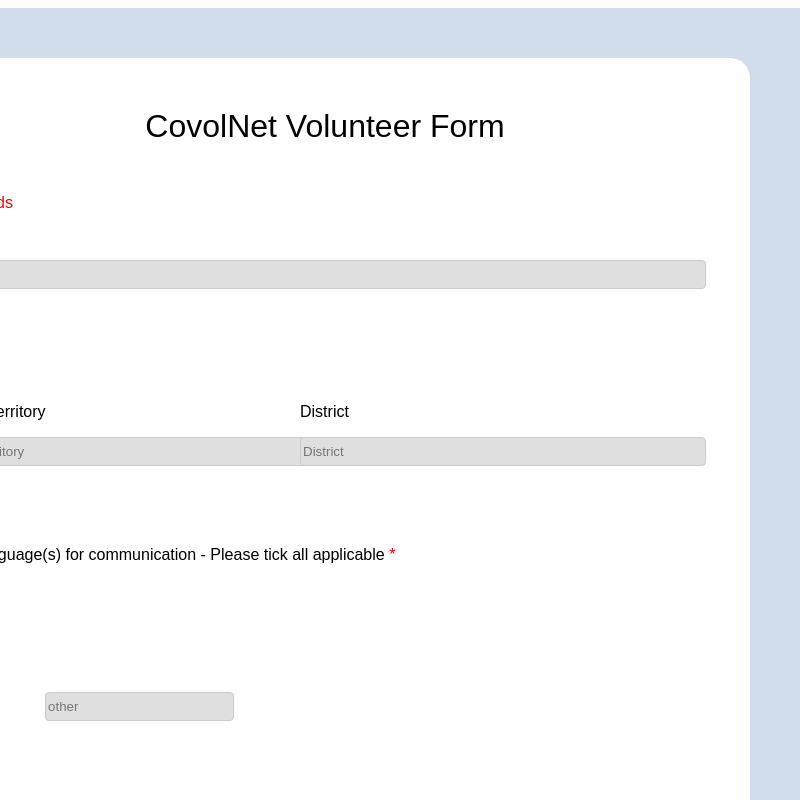
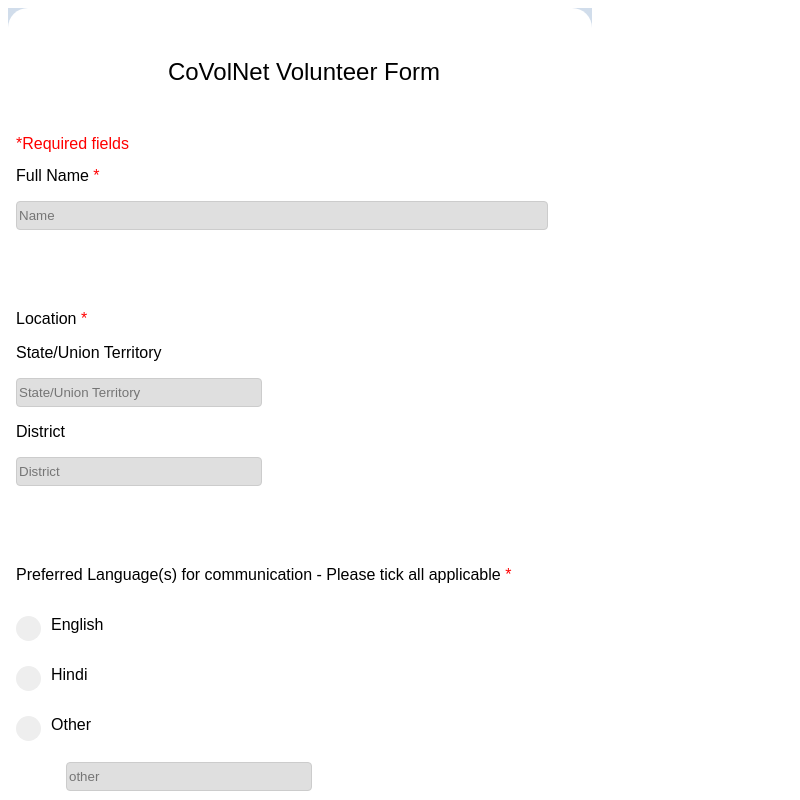
Before and after one commit to CoVolNet/CoVolNet, a React (Create React App) app: page / in a window 600 px wide. Shown: the top 800 px of the page, 800 px wide, since content can reach past the window. Built offline with nearby package versions, Linux system fonts and the light colour scheme.

Commit message:
making resposinve

```diff
--- a/src/components/input.css
+++ b/src/components/input.css
@@ -63,3 +63,8 @@
 .children {
   font-family: var(--font-family-montserrat);
 }
+@media only screen and (max-width: 600px) {
+  .children {
+    margin-right: 2rem;
+  }
+}
--- a/src/pages/volunteer.css
+++ b/src/pages/volunteer.css
@@ -14,11 +14,10 @@
   background-color: white;
   border-radius: 20px;
   padding-bottom: 90px;
-  padding-left: 50px;
 }
 .heading {
   font-family: "Montserrat", sans-serif;
-  padding: 50px;
+  padding: 50px 0px 50px 0px;
   text-align: center;
   font-size: xx-large;
   font-weight: 300;
@@ -61,3 +60,42 @@
 .warning {
   padding: 2rem;
 }
+@media screen and (min-width: 600px) {
+  .whitebkg {
+    padding-left: 2rem;
+  }
+}
+@media only screen and (max-width: 600px) {
+  .volunteerFrm {
+    background-color: rgba(209, 221, 235, 1);
+
+    width: 100%;
+  }
+  .whitebkg {
+    margin: 0;
+    border-radius: 20px;
+    padding-bottom: 90px;
+    padding-left: 0.5rem;
+  }
+  .heading {
+    font-family: "Montserrat", sans-serif;
+    padding: 50px 0px 50px 0px;
+    text-align: center;
+    font-size: x-large;
+    font-weight: 300;
+  }
+  .locationBoxes {
+    flex-direction: column;
+  }
+  .Width {
+    width: 15rem;
+  }
+
+  .other {
+    flex-direction: column;
+  }
+  .otherInput {
+    padding-left: 50px;
+    width: 15rem;
+  }
+}
--- a/src/pages/volunteerFrm.js
+++ b/src/pages/volunteerFrm.js
@@ -17,7 +17,7 @@
       <div className="volunteerFrm">
         {/*  -----------------------------------------------------------------------White background ----------------------------------------------------------------------- */}
         <div className="whitebkg">
-          <div className="heading">CovolNet Volunteer Form</div>
+          <div className="heading">CoVolNet Volunteer Form</div>
           <div>
             <div className="required-fields">*Required fields</div>
           </div>
@@ -47,7 +47,7 @@
           </div>
           {/*  -----------------------------------------------------------------------Language of comunication ----------------------------------------------------------------------- */}
           <div className="padding">
-            <div>
+            <div className="Language">
               {" "}
               Preferred Language(s) for communication - Please tick all
               applicable <Star />
@@ -86,8 +86,10 @@
               </InputFields>
             </div>
             <div className="padding">
+              <div className="Language">
                 If WhatsApp number is different to above, please provide that
                 below
+              </div>
               <div className="Width">
                 {/* Whatsapp Number */}
                 <InputFields
@@ -99,8 +101,10 @@
           </div>
           {/* -------------------------------------------------------------------Preferred Volunterring days  -----------------------------------------------------------------------*/}
           <div className="padding">
+            <div className="Language">
               Preferred Volunteering Days (Choose multiple if applicable)
               <Star />
+            </div>
             <div className="radiobtnSpace">
               <Radiobtns name="volunteeringDays" type="checkbox">
                 Monday
@@ -139,8 +143,10 @@
           </div>
           {/* --------------------------------------------------Preferred Timings  -----------------------------------------------------------------------*/}
           <div className="padding">
+            <div className="Language">
               Preferred Timings (Choose multiple if applicable, Timing in IST)
               <Star />
+            </div>
             <div className="radiobtnSpace">
               <Radiobtns type="checkbox" name="volunteeringTimes">
                 7am - 10am
@@ -203,7 +209,9 @@
           </div>
           {/*   -----------------------------------------------------------------------Preffered Work  ----------------------------------------------------------------------- */}
           <div className="padding">
+            <div className="Language">
               Preferred Work (Choose multiple if applicable) <Star />
+            </div>
             <div className="radiobtnSpace">
               <Radiobtns type="checkbox" name="preferredwrk">
                 Verification of Information for social media and SOS calls
@@ -224,8 +232,10 @@
           </div>
           {/* -------------------------------------------------------------------------On Discord?-------------------------------------------------------------------- */}
           <div className="padding">
+            <div className="Language">
               Are you on Discord or are willing to get on Discord? (A free
               community app)* <Star />
+            </div>
             <div className="radiobtnSpace">
               <Radiobtns type="radio" name="discord">
                 Yes
@@ -239,8 +249,10 @@
           </div>
           {/* ------------------------------------------------------------Another Skills???---------------------------------------------------------------------------- */}
           <div className="padding">
+            <div className="Language">
               Specific skills you'd like to specify that could help (eg. Tech,
               Content Writing, Design etc)
+            </div>
             <div className="Width">
               <InputFields placeholder="NILL"></InputFields>
             </div>
```
Also changed, not shown: src/App.css (deleted, +0 -38 lines). Lines whose indentation alone changed are shown as unchanged.
